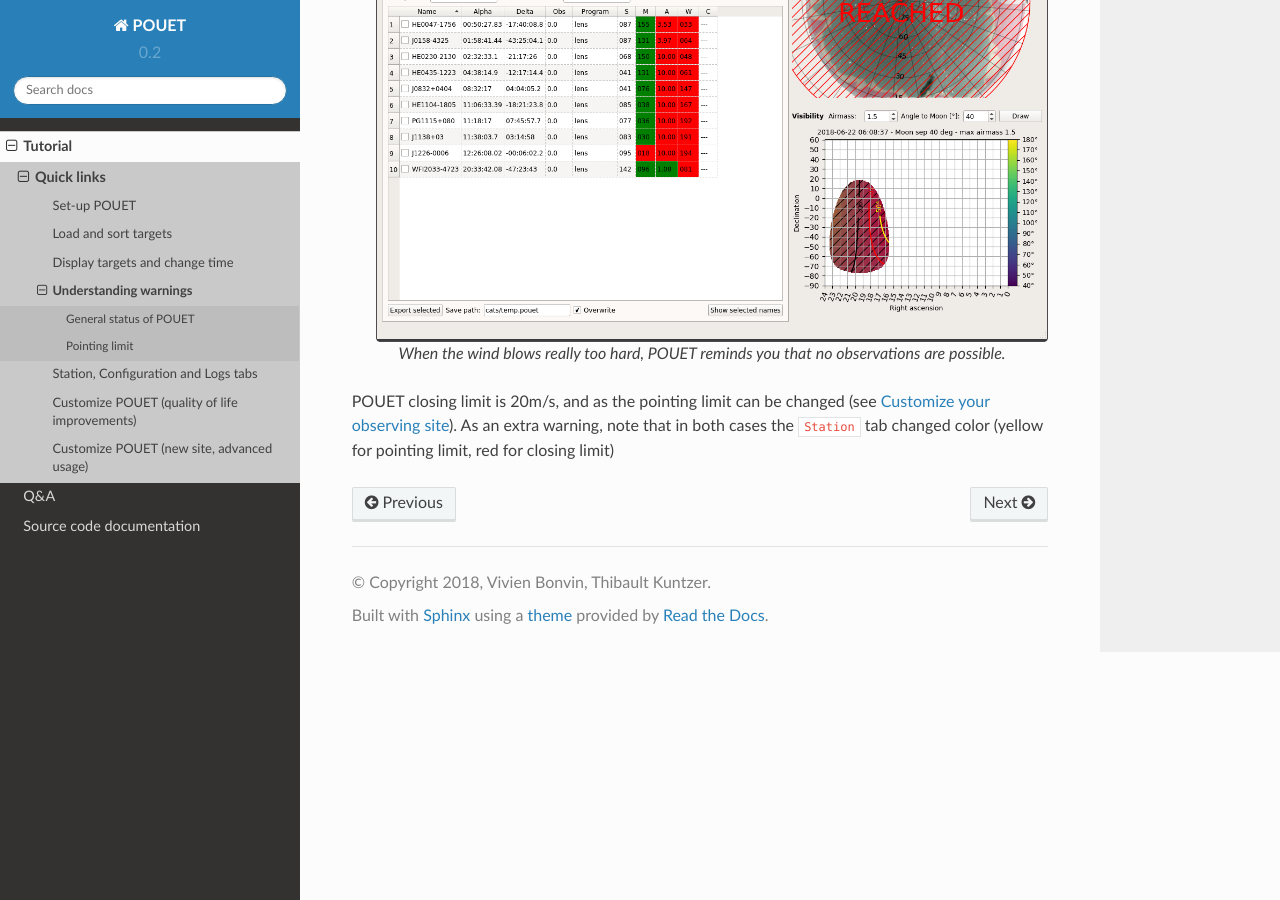
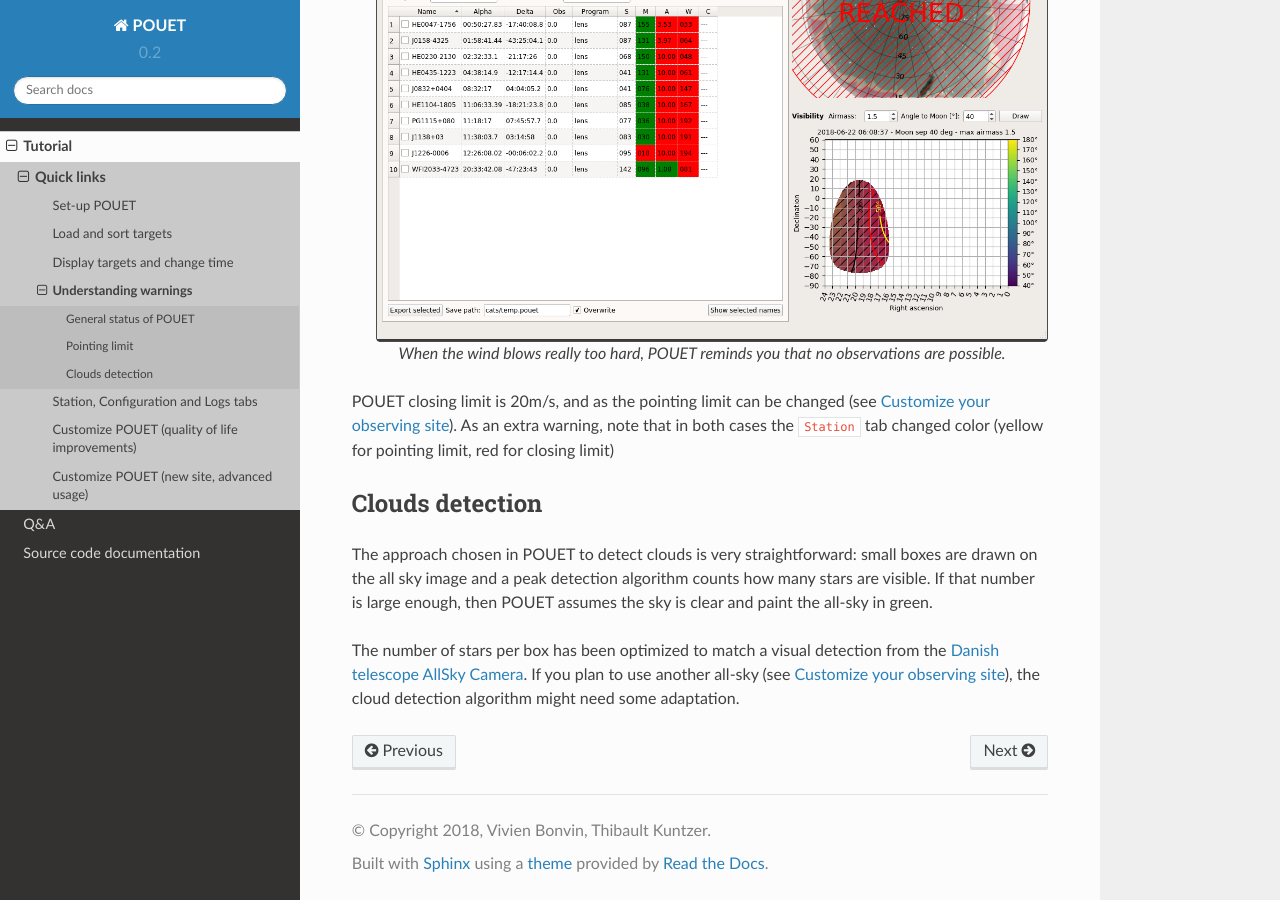
Before and after one commit to vbonvin/POUET, a Sphinx documentation site: the page built from docs/source/tutorial/basic_warningmessages.rst, in a window 1280 px wide and 900 px high, scrolled down 1752 px. Built offline with Sphinx 7.4.7 and the Read the Docs theme 2.0.0, drawn with Linux system fonts in a browser that asks for light colours; pages that are not in the unit, such as notebooks, are missing from menus.

Commit message:
more doc

```diff
--- a/docs/source/tutorial/basic_warningmessages.rst
+++ b/docs/source/tutorial/basic_warningmessages.rst
@@ -50,3 +50,11 @@
     When the wind blows really too hard, POUET reminds you that no observations are possible.
 
 POUET closing limit is 20m/s, and as the pointing limit can be changed (see :ref:`customsite`). As an extra warning, note that in both cases the ``Station`` tab changed color (yellow for pointing limit, red for closing limit)
+
+
+Clouds detection
+****************
+
+The approach chosen in POUET to detect clouds is very straightforward: small boxes are drawn on the all sky image and a peak detection algorithm counts how many stars are visible. If that number is large enough, then POUET assumes the sky is clear and paint the all-sky in green.
+
+The number of stars per box has been optimized to match a visual detection from the `Danish telescope AllSky Camera <http://allsky-dk154.asu.cas.cz>`_. If you plan to use another all-sky (see :ref:`customsite`), the cloud detection algorithm might need some adaptation.
```
